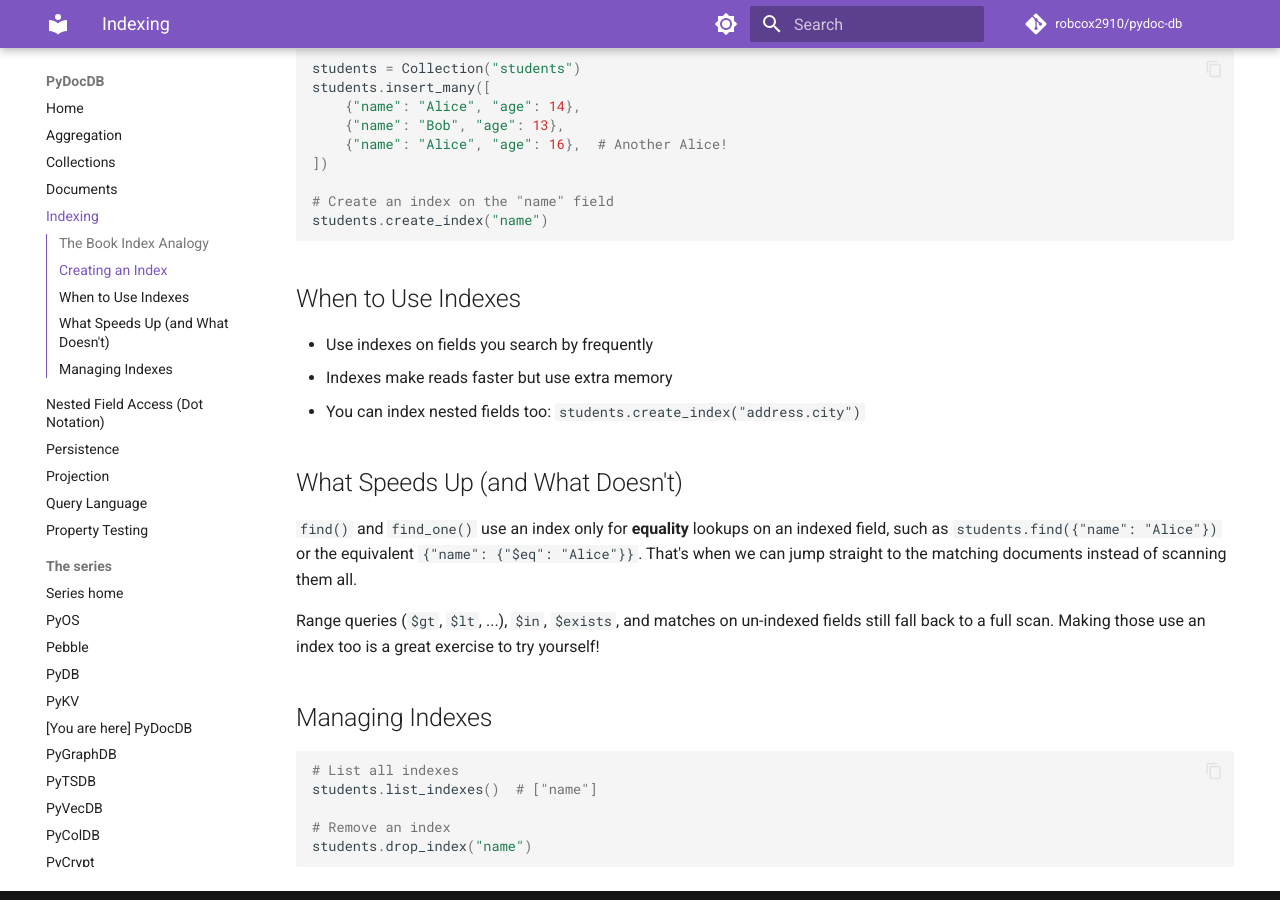
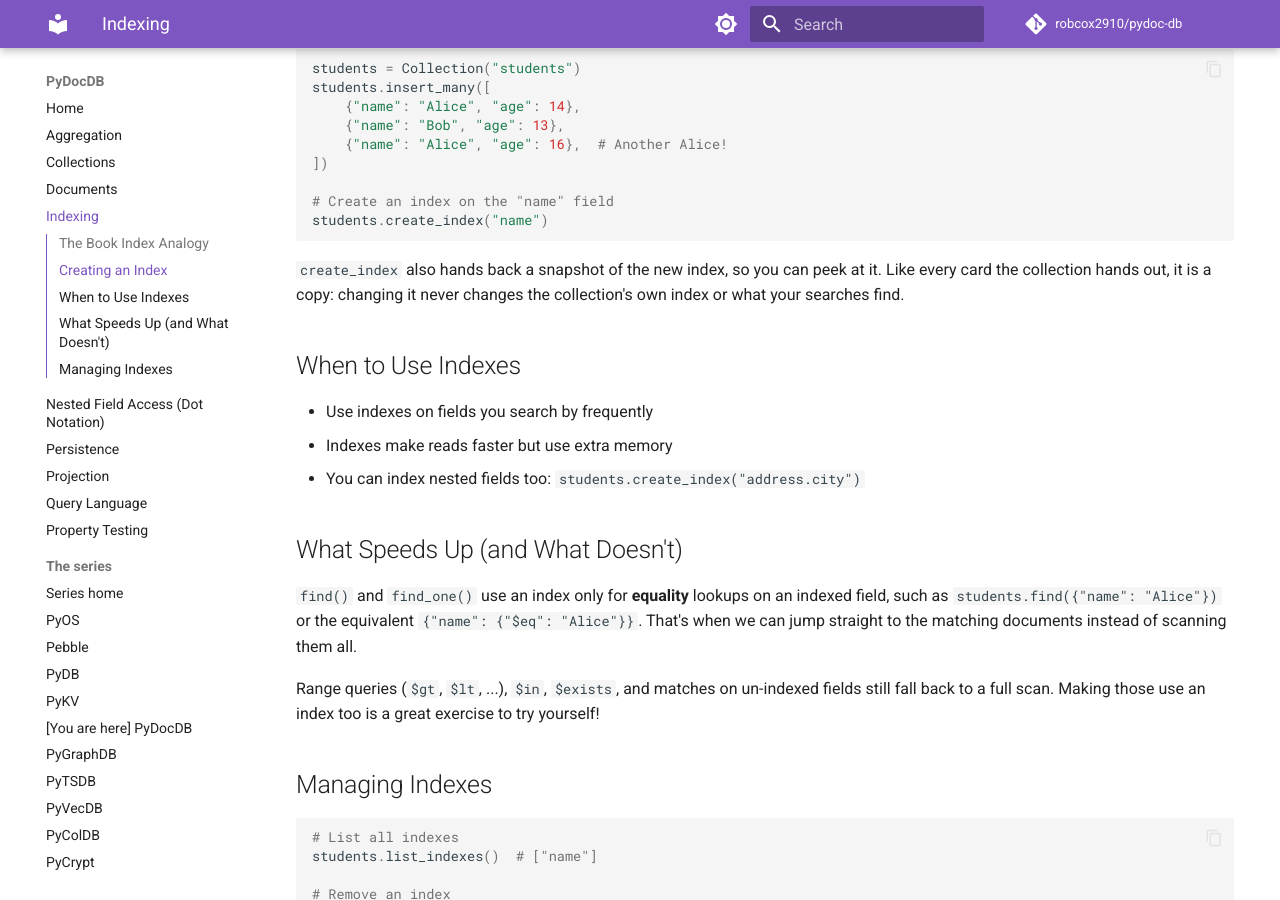
Before and after one commit to robcox2910/pydoc-db, an MkDocs documentation site: the page built from docs/concepts/indexing.md, in a window 1280 px wide and 900 px high, scrolled down 441 px. Built offline with MkDocs 1.6.1 and Material for MkDocs 9.7.7, drawn with Linux system fonts in a browser that asks for light colours; comment, search, counter and statistics services are not loaded.

Commit message:
docs: note create_index returns a snapshot; list the new model rule
Co-Authored-By: Claude Opus 5.5 <noreply@anthropic.com>

````diff
--- a/docs/concepts/indexing.md
+++ b/docs/concepts/indexing.md
@@ -22,6 +22,10 @@ students.insert_many([
 # Create an index on the "name" field
 students.create_index("name")
 ```
+
+`create_index` also hands back a snapshot of the new index, so you can peek at
+it. Like every card the collection hands out, it is a copy: changing it never
+changes the collection's own index or what your searches find.
 
 ## When to Use Indexes
 
````
Also changed, not shown: docs/property-testing.md (+2 -1 lines).
